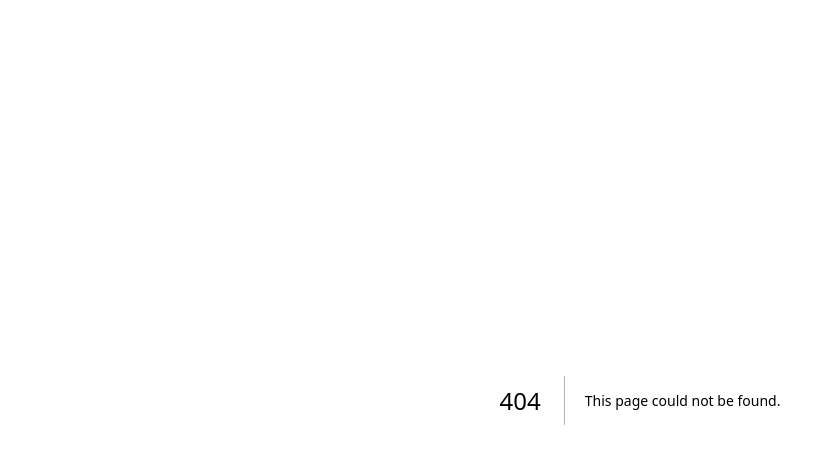
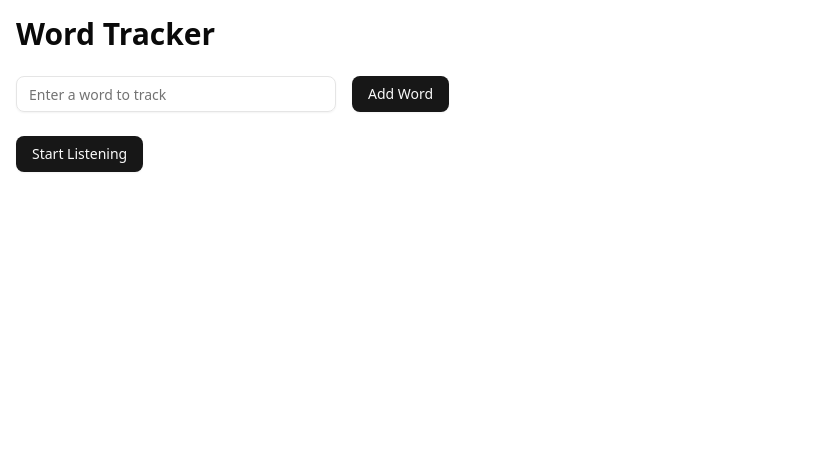
Before and after one commit to TheLtWilson/lt-toolkit, a Next.js app: page /word-tracker in a window 1280 px wide. Before the commit this address had no page. Shown: the top 464 px of the page, without its empty margins (0-827 px from the left). Built offline with nearby package versions, Linux system fonts and the light colour scheme.

Commit message:
Basic word tracker functionality

```diff
--- /dev/null
+++ b/app/word-tracker/page.tsx
@@ -0,0 +1,148 @@
+"use client";
+
+import { useState, useEffect } from "react";
+import { Button } from "@/components/ui/button";
+import { Input } from "@/components/ui/input";
+import { Card } from "@/components/ui/card";
+
+interface WordCount {
+  word: string;
+  count: number;
+}
+
+export default function WordTracker() {
+  const [isListening, setIsListening] = useState(false);
+  const [trackedWords, setTrackedWords] = useState<WordCount[]>([]);
+  const [newWord, setNewWord] = useState("");
+  const [transcript, setTranscript] = useState("");
+  const [recognition, setRecognition] = useState<SpeechRecognition | null>(null);
+
+  useEffect(() => {
+    if (typeof window !== "undefined") {
+      const SpeechRecognition = window.SpeechRecognition || window.webkitSpeechRecognition;
+      if (SpeechRecognition) {
+        const recognition = new SpeechRecognition();
+        recognition.continuous = true;
+        recognition.interimResults = true;
+        recognition.lang = "en-US";
+
+        recognition.onresult = (event) => {
+          const latestResult = event.results[event.results.length - 1];
+          if (!latestResult.isFinal) return; // Only process final results
+          const latestTranscript = latestResult[0].transcript;
+
+          // Keep only a short preview of the transcript
+          setTranscript(prev => {
+            const words = prev.split(' ').slice(-10).join(' ') + ' ' + latestTranscript;
+            return words.trim();
+          });
+
+          // Count words in the latest transcript only
+          const words = latestTranscript.toLowerCase().split(' ');
+          setTrackedWords(currentTrackedWords => {
+            return currentTrackedWords.map(trackedWord => {
+              const wordCount = words.filter(word =>
+                word.trim() === trackedWord.word.toLowerCase()
+              ).length;
+              return {
+                ...trackedWord,
+                count: trackedWord.count + wordCount
+              };
+            });
+          });
+        };
+
+        setRecognition(recognition);
+      }
+    }
+  }, []);
+
+  const toggleListening = () => {
+    if (!recognition) return;
+
+    if (isListening) {
+      recognition.stop();
+      setTranscript("");
+    } else {
+      recognition.start();
+    }
+    setIsListening(!isListening);
+  };
+
+  const addWord = () => {
+    if (newWord.trim() && !trackedWords.some(w => w.word.toLowerCase() === newWord.toLowerCase())) {
+      setTrackedWords([...trackedWords, { word: newWord.trim(), count: 0 }]);
+      setNewWord("");
+    }
+  };
+
+  const removeWord = (wordToRemove: string) => {
+    setTrackedWords(trackedWords.filter(w => w.word !== wordToRemove));
+  };
+
+  return (
+    <div className="container mx-auto p-4">
+      <h1 className="text-3xl font-bold mb-6">Word Tracker</h1>
+
+      <div className="flex gap-4 mb-6">
+        <Input
+          type="text"
+          value={newWord}
+          onChange={(e) => setNewWord(e.target.value)}
+          placeholder="Enter a word to track"
+          className="max-w-xs"
+        />
+        <Button onClick={addWord}>Add Word</Button>
+      </div>
+
+      <Button
+        onClick={toggleListening}
+        variant={isListening ? "destructive" : "default"}
+        className="mb-6"
+      >
+        {isListening ? "Stop Listening" : "Start Listening"}
+      </Button>
+
+      {isListening && (
+        <Card className="p-4 mb-6">
+          <h3 className="text-lg font-semibold mb-2">Live Transcript Preview</h3>
+          <p className="text-gray-600">
+            {transcript.split(' ').map((word, index) => {
+              const isTracked = trackedWords.some(
+                tw => tw.word.toLowerCase() === word.toLowerCase()
+              );
+              return (
+                <span key={index}>
+                  <span className={isTracked ? 'bg-yellow-200 dark:bg-yellow-800' : ''}>
+                    {word}
+                  </span>
+                  {' '}
+                </span>
+              );
+            }) || "Listening..."}
+          </p>
+        </Card>
+      )}
+
+      <div className="grid grid-cols-1 md:grid-cols-2 lg:grid-cols-3 gap-4">
+        {trackedWords.map((wordCount) => (
+          <Card key={wordCount.word} className="p-4">
+            <div className="flex justify-between items-center">
+              <div>
+                <h3 className="text-lg font-semibold">{wordCount.word}</h3>
+                <p className="text-2xl">{wordCount.count}</p>
+              </div>
+              <Button
+                variant="ghost"
+                size="sm"
+                onClick={() => removeWord(wordCount.word)}
+              >
+                Remove
+              </Button>
+            </div>
+          </Card>
+        ))}
+      </div>
+    </div>
+  );
+}
```
Also changed, not shown: package.json (+6 -4 lines), 1 other file (tests, documents, lock files or other folders).
